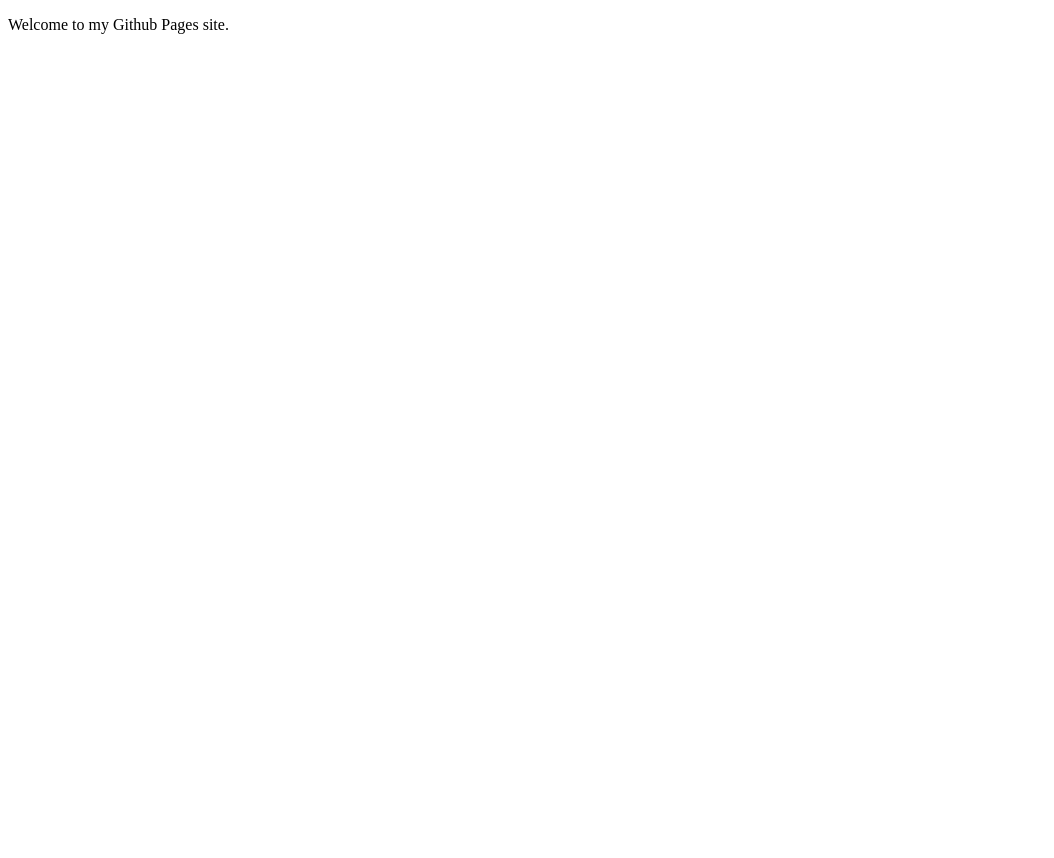
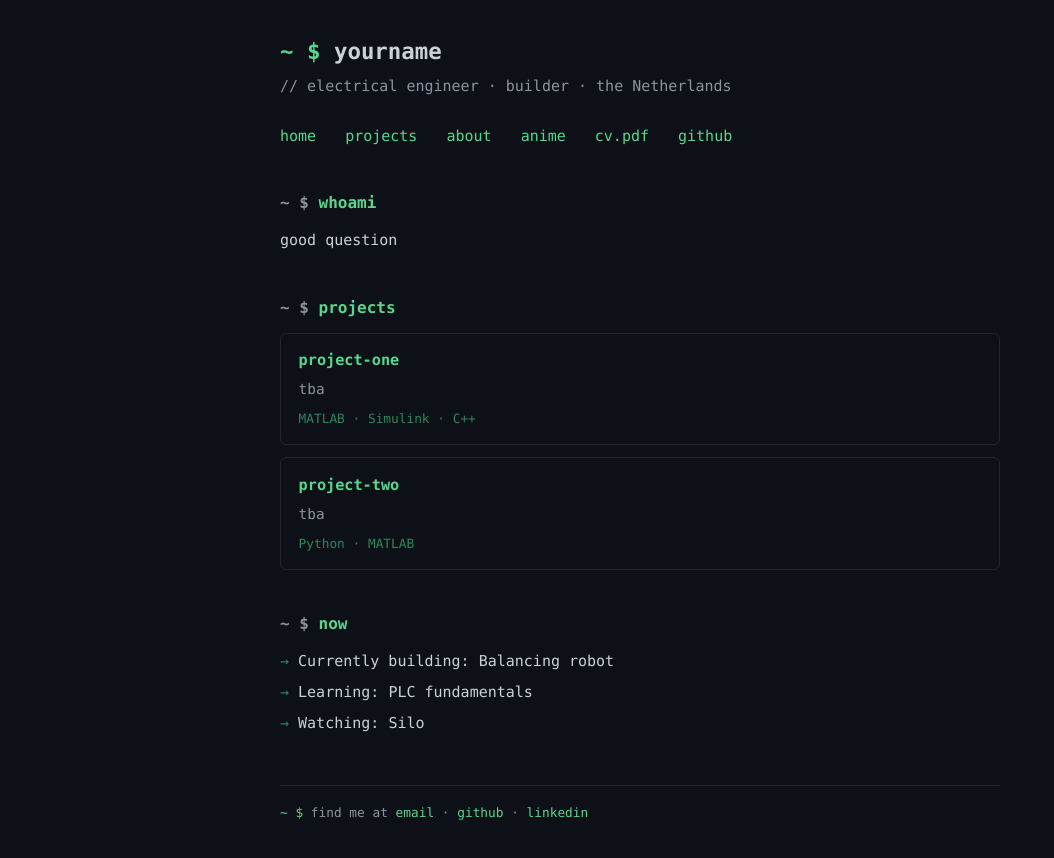
Before and after one commit to slmnuhro/slmnuhro.github.io, a plain HTML site: page index.html in a window 1280 px wide. Shown: the whole page, without its empty margins (0-1054 px from the left). Before the commit the page ends 800 px from the top, so only its background shows below. Drawn offline with Linux system fonts and the light colour scheme.

Commit message:
test website

```diff
--- /dev/null
+++ b/css/style.css
@@ -0,0 +1,162 @@
+/* Stylesheet of my amazing website */
+
+
+/* Theme */
+
+:root {
+    --bg: #0d1117;
+    --fg: #c9d1d9;
+    --dim: #8b949e;
+    --accent: #58d68d;
+    --accent-dim: #2d8659;
+    --border: #21262d;
+
+    --font: "SF Mono", "Fira Code", "JetBrains Mono", Consolas, monospace;
+    --maxw: 760px;
+}
+
+* {
+  box-sizing: border-box;
+  margin: 0;
+  padding: 0;
+}
+
+body {
+  background: var(--bg);
+  color: var(--fg);
+  font-family: var(--font);
+  font-size: 15px;
+  line-height: 1.7;
+  max-width: var(--maxw);
+  margin: 0 auto;
+  padding: 2rem 1.25rem 4rem;
+}
+
+a {
+  color: var(--accent);
+  text-decoration: none;
+}
+a:hover {
+  text-decoration: underline;
+}
+
+.prompt::before {
+  content: "~ $ ";
+  color: var(--accent);
+}
+
+/* Headings */
+
+h1 {
+  font-size: 1.4rem;
+  font-weight: 600;
+  margin-bottom: 0.25rem;
+}
+
+h2 {
+  font-size: 1rem;
+  font-weight: 600;
+  color: var(--accent);
+  margin: 2.5rem 0 0.75rem;
+}
+h2::before {
+  content: "~ $ ";
+  color: var(--dim);
+}
+
+h3 {
+  font-size: 0.95rem;
+  margin-bottom: 0.2rem;
+}
+
+
+/* Text helpers */
+.intro {
+  color: var(--dim);
+  margin-bottom: 0.5rem;
+}
+
+.hl {
+  color: var(--fg);
+}
+
+.dim {
+  color: var(--dim);
+}
+
+
+/* Blinking cursor */
+.cursor {
+  display: inline-block;
+  width: 9px;
+  height: 1.1em;
+  background: var(--accent);
+  vertical-align: text-bottom;
+  animation: blink 1.1s steps(2) infinite;
+}
+@keyframes blink {
+  50% { opacity: 0; }
+}
+
+
+/* Navigation */
+nav {
+  margin: 1.5rem 0 2rem;
+  color: var(--dim);
+}
+nav a {
+  margin-right: 1.25rem;
+}
+
+/* Lists */
+ul {
+  list-style: none;
+}
+li {
+  margin: 0.35rem 0;
+}
+li::before {
+  content: "→ ";
+  color: var(--accent-dim);
+}
+
+/* Project cards */
+.project {
+  border: 1px solid var(--border);
+  border-radius: 6px;
+  padding: 0.9rem 1.1rem;
+  margin: 0.75rem 0;
+  transition: border-color 0.15s;
+}
+.project:hover {
+  border-color: var(--accent-dim);
+}
+.project p {
+  color: var(--dim);
+  font-size: 0.9rem;
+}
+.stack {
+  color: var(--accent-dim);
+  font-size: 0.8rem;
+  margin-top: 0.4rem;
+}
+
+/* cards use <h3> for the title; override the bottom gap inside a card */
+.project h3 {
+  margin-bottom: 0.2rem;
+}
+
+/* Footer */
+footer {
+  margin-top: 3rem;
+  color: var(--dim);
+  font-size: 0.8rem;
+  border-top: 1px solid var(--border);
+  padding-top: 1rem;
+}
+
+/* Small screens */
+@media (max-width: 480px) {
+  body { font-size: 14px; padding: 1.5rem 1rem 3rem; }
+  nav a { display: inline-block; margin-bottom: 0.4rem; }
+}
--- a/index.html
+++ b/index.html
@@ -1,9 +1,63 @@
 <!DOCTYPE html>
-<html>
+<html lang="en">
 <head>
-	<title>My Website</title>
+  <meta charset="UTF-8">
+  <meta name="viewport" content="width=device-width, initial-scale=1.0">
+  <title>melisorhun@dev</title>
+  <link rel="stylesheet" href="css/style.css">
 </head>
 <body>
-	<p>Welcome to my Github Pages site.</p>
+
+  <header>
+    <h1><span class="prompt"></span>yourname<span class="cursor"></span></h1>
+    <p class="intro">// electrical engineer · builder · the Netherlands</p>
+
+    <nav>
+      <a href="index.html">home</a>
+      <a href="projects.html">projects</a>
+      <a href="about.html">about</a>
+      <a href="anime.html">anime</a>
+      <a href="assets/cv.pdf">cv.pdf</a>
+      <a href="https://github.com/yourname">github</a>
+    </nav>
+  </header>
+
+  <main>
+    <section id="about">
+      <h2>whoami</h2>
+      <p>good question</p>
+    </section>
+
+    <section id="projects">
+      <h2>projects</h2>
+      <article class="project">
+        <h3><a href="#">project-one</a></h3>
+        <p>tba</p>
+        <div class="stack">MATLAB · Simulink · C++</div>
+      </article>
+      <article class="project">
+        <h3><a href="#">project-two</a></h3>
+        <p>tba</p>
+        <div class="stack">Python · MATLAB</div>
+      </article>
+    </section>
+
+    <section id="now">
+      <h2>now</h2>
+      <ul>
+        <li>Currently building: <span class="hl">Balancing robot</span></li>
+        <li>Learning: <span class="hl">PLC fundamentals</span></li>
+        <li>Watching: <span class="hl">Silo</span></li>
+      </ul>
+    </section>
+  </main>
+
+  <footer>
+    <span class="prompt"></span>find me at
+    <a href="mailto:melisorhun@gmail.com">email</a> ·
+    <a href="https://github.com/slmnuhro">github</a> ·
+    <a href="https://linkedin.com/in/melisorhun">linkedin</a>
+  </footer>
+
 </body>
-</hmtl>
+</html>
```
